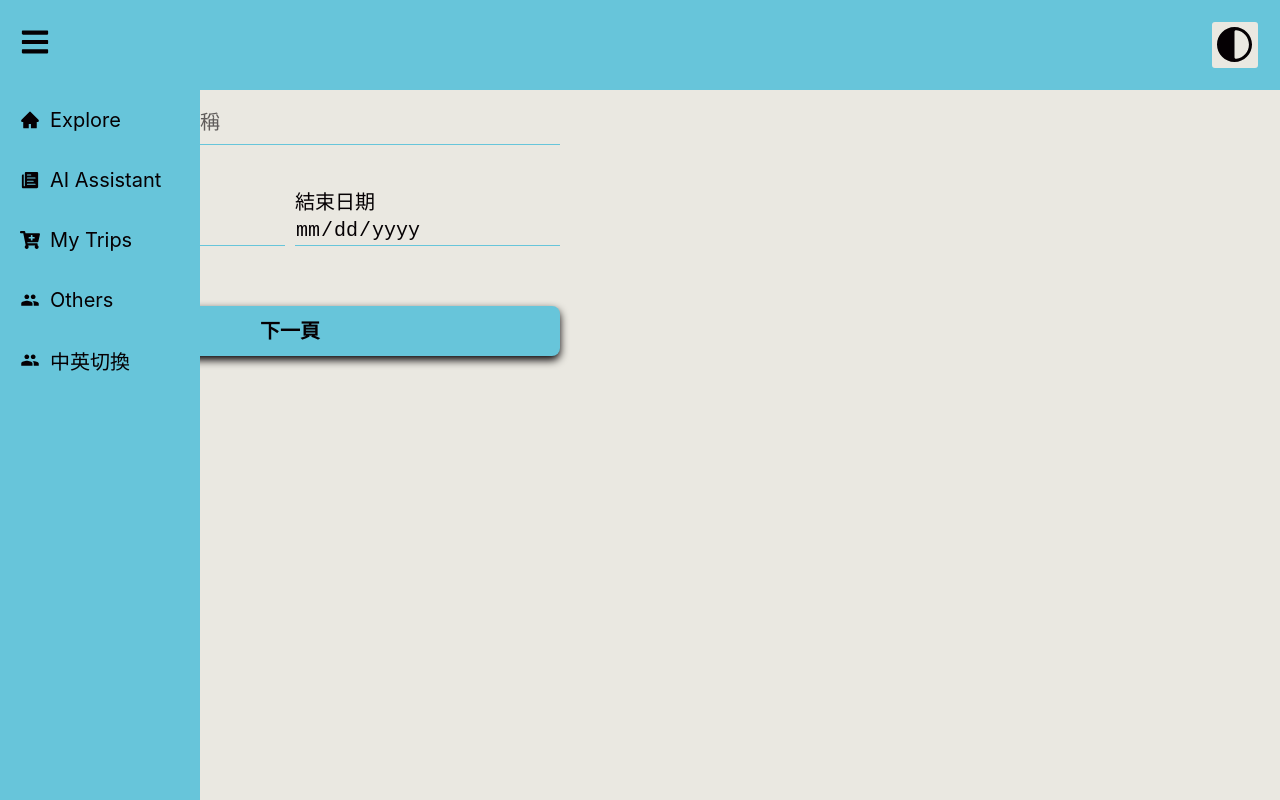
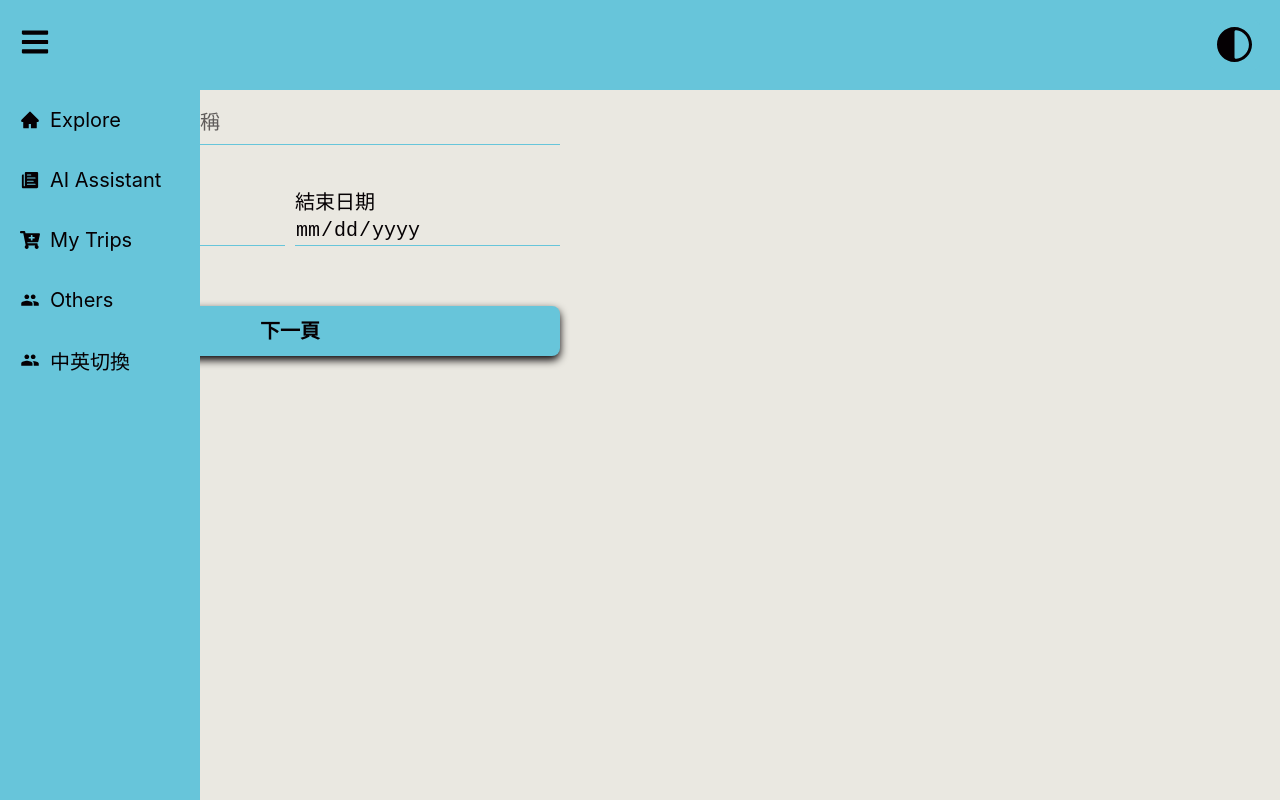
Before and after one commit to 112-2-SDM-G4/TripBuddy, a React (Create React App) app in the folder frontend/: page /edit in a window 1280 px wide. Built offline with nearby package versions, Linux system fonts and the light colour scheme.

Commit message:
[TAS-32] 加了第二頁準備加拖拉

```diff
--- a/frontend/package.json
+++ b/frontend/package.json
@@ -8,6 +8,7 @@
     "@testing-library/user-event": "^13.5.0",
     "react": "^18.2.0",
     "react-dom": "^18.2.0",
+    "react-icons": "^5.0.1",
     "react-router-dom": "^6.22.3",
     "react-scripts": "5.0.1",
     "web-vitals": "^2.1.4"
--- a/frontend/src/component/ColorButton.module.css
+++ b/frontend/src/component/ColorButton.module.css
@@ -8,7 +8,7 @@
     background-size: cover;
     border-radius: 0.25rem;
     border: 2px solid var(--primarycolor);
-    background-color: var(--backgroundcolor);
+    background-color: transparent;
     z-index: 99;
 }
 .colormode_button:hover {
```
Also changed, not shown: frontend/src/page/Edit.jsx (+1 -51 lines), 1 other file (tests, documents, lock files or other folders).
